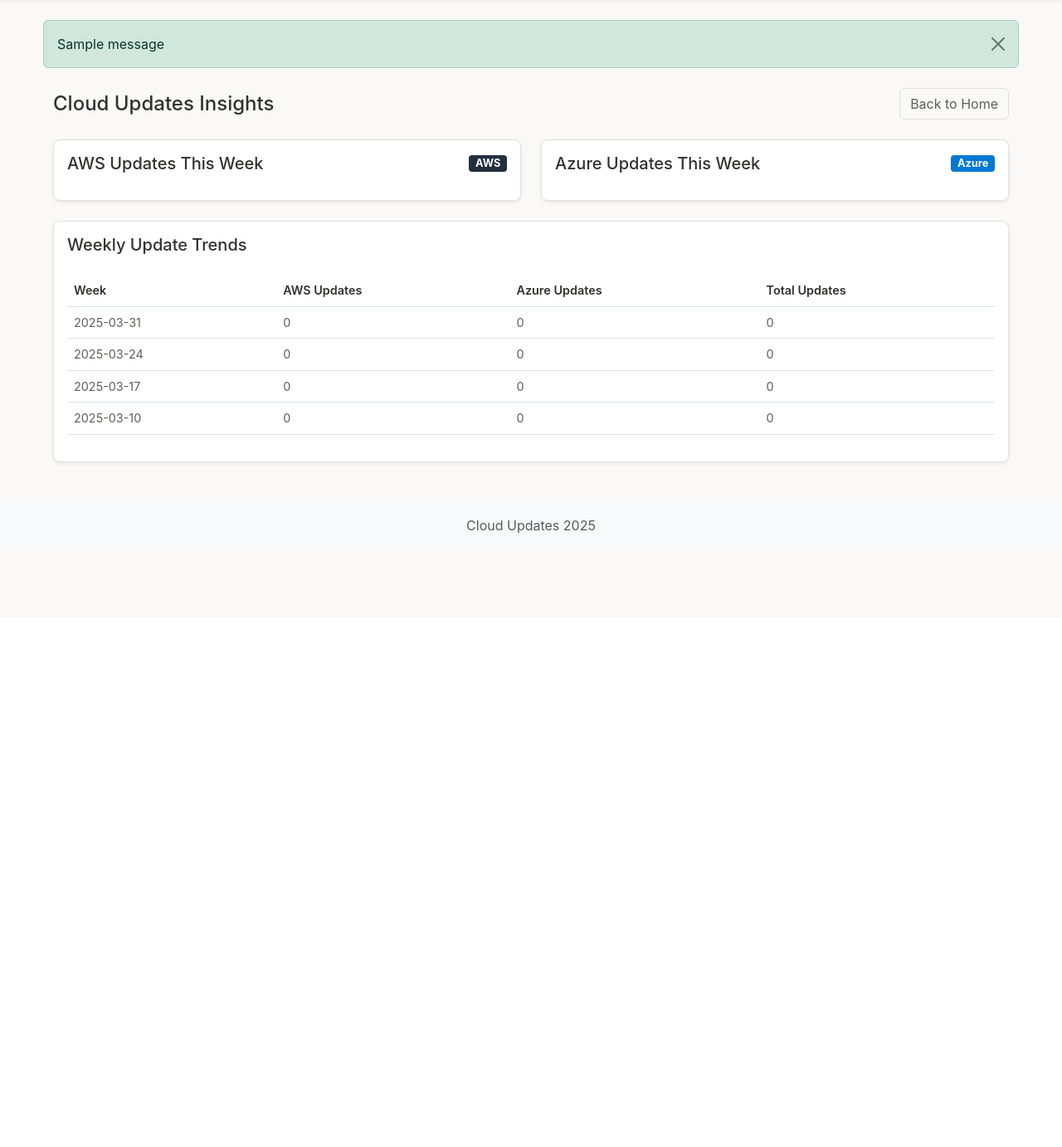
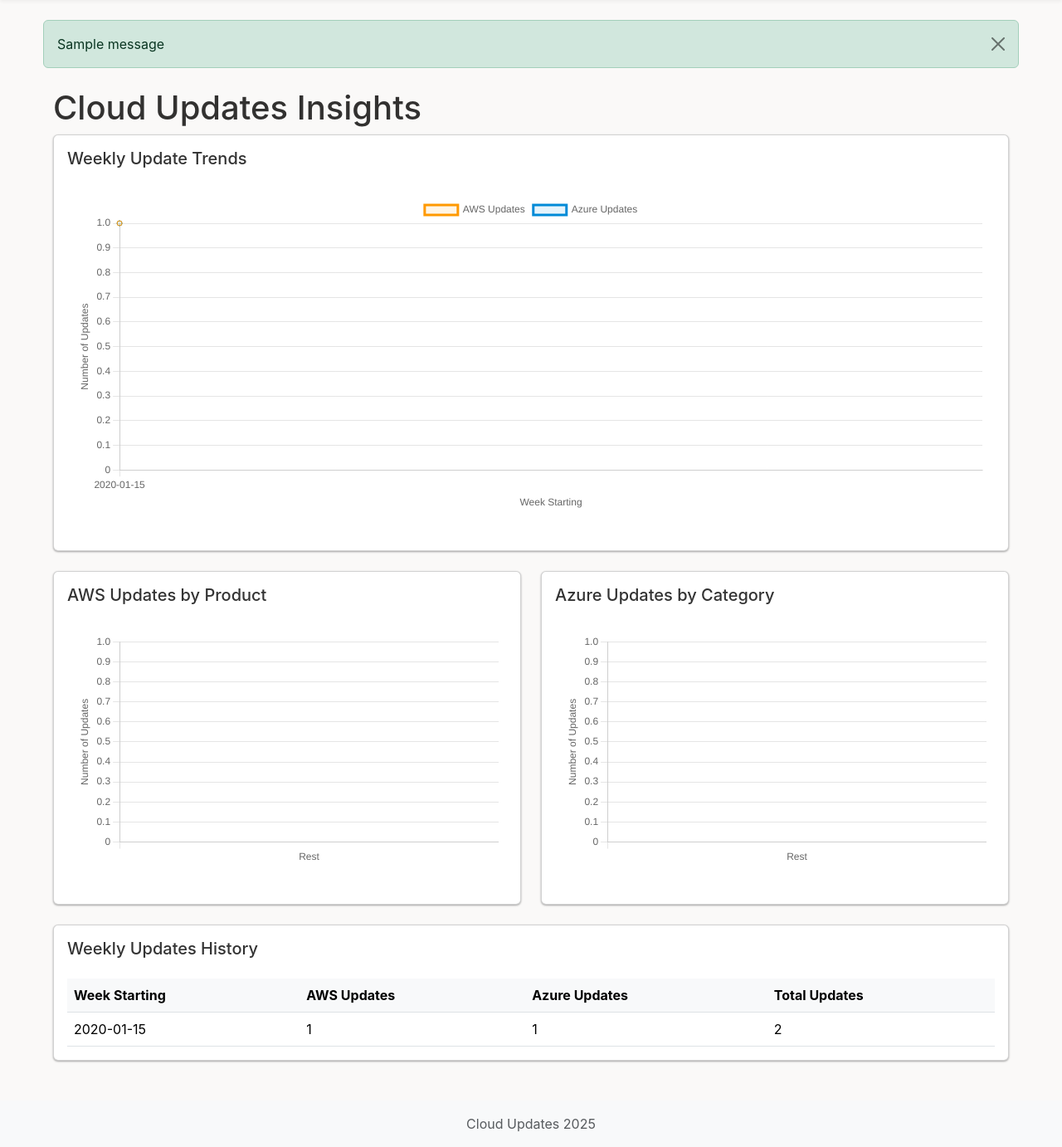
Before and after one commit to ashenai/cloud_updates, a Flask app: page /insights in a window 1280 px wide. Shown: the part 56-1438 px from the top of the page at 83% size. Before the commit the page ends 699 px from the top, so only its background shows below. Run offline with Flask 3, Linux system fonts and the light colour scheme; tables that the repository leaves empty hold one stand-in row (values such as "Sample post"); one stand-in notice (Sample message) is shown.

Commit message:
upgraded the Insights page

```diff
--- a/app/routes.py
+++ b/app/routes.py
@@ -145,59 +145,121 @@
 
     @app.route('/insights')
     def insights():
-        # Get the start of the current week
-        today = datetime.utcnow()
-        start_of_week = today - timedelta(days=today.weekday())
-        start_of_week = start_of_week.replace(hour=0, minute=0, second=0, microsecond=0)
+        # Get weekly insights ordered by week_start
+        insights = WeeklyInsight.query.order_by(WeeklyInsight.week_start.asc()).all()
 
-        # AWS Insights
-        aws_updates = Update.query.filter(
-            Update.provider == 'aws',
-            Update.published_date >= start_of_week
-        ).all()
+        # Prepare trend chart data
+        labels = []
+        aws_data = []
+        azure_data = []
 
-        aws_categories = {}
-        for update in aws_updates:
-            for category in update.categories:
-                aws_categories[category] = aws_categories.get(category, 0) + 1
+        for insight in insights:
+            # Format date as 'YYYY-MM-DD'
+            week_label = insight.week_start.strftime('%Y-%m-%d')
+            labels.append(week_label)
+            aws_data.append(insight.aws_updates)
+            azure_data.append(insight.azure_updates)
 
-        aws_total = len(aws_updates)
-        aws_insights = [
-            {
-                'category': category,
-                'count': count,
-                'percentage': (count / aws_total * 100) if aws_total > 0 else 0
-            }
-            for category, count in sorted(aws_categories.items(), key=lambda x: x[1], reverse=True)
-        ]
+        trend_chart_data = {
+            'labels': labels,
+            'datasets': [
+                {
+                    'label': 'AWS Updates',
+                    'data': aws_data,
+                    'borderColor': '#FF9900',  # AWS brand color
+                    'backgroundColor': 'rgba(255, 153, 0, 0.1)',
+                    'fill': True
+                },
+                {
+                    'label': 'Azure Updates',
+                    'data': azure_data,
+                    'borderColor': '#008AD7',  # Azure brand color
+                    'backgroundColor': 'rgba(0, 138, 215, 0.1)',
+                    'fill': True
+                }
+            ]
+        }
 
-        # Azure Insights
-        azure_updates = Update.query.filter(
-            Update.provider == 'azure',
-            Update.published_date >= start_of_week
-        ).all()
-
+        # Get Azure category distribution
+        azure_updates = Update.query.filter_by(provider='azure').all()
         azure_categories = {}
         for update in azure_updates:
             for category in update.categories:
                 azure_categories[category] = azure_categories.get(category, 0) + 1
 
-        azure_total = len(azure_updates)
-        azure_insights = [
-            {
-                'category': category,
-                'count': count,
-                'percentage': (count / azure_total * 100) if azure_total > 0 else 0
-            }
-            for category, count in sorted(azure_categories.items(), key=lambda x: x[1], reverse=True)
-        ]
+        # Sort categories by count and get top 5
+        sorted_azure_categories = sorted(azure_categories.items(), key=lambda x: x[1], reverse=True)
+        top_5_azure = sorted_azure_categories[:5]
+        rest_azure = sum(count for _, count in sorted_azure_categories[5:])
 
-        # Weekly Trends
-        weekly_trends = []
+        azure_chart_data = {
+            'labels': [cat[0] for cat in top_5_azure] + ['Rest'],
+            'datasets': [{
+                'label': 'Azure Updates by Category',
+                'data': [cat[1] for cat in top_5_azure] + [rest_azure],
+                'backgroundColor': [
+                    '#008AD7',  # Azure blue
+                    '#00A2ED',
+                    '#00B7FF',
+                    '#33C6FF',
+                    '#66D5FF',
+                    '#99E4FF'  # Lighter shade for 'Rest'
+                ]
+            }]
+        }
+
+        # Get AWS product distribution
+        aws_updates = Update.query.filter_by(provider='aws').all()
+        aws_products = {}
+        for update in aws_updates:
+            if update.product_name:
+                aws_products[update.product_name] = aws_products.get(update.product_name, 0) + 1
+
+        # Sort products by count and get top 5
+        sorted_aws_products = sorted(aws_products.items(), key=lambda x: x[1], reverse=True)
+        top_5_aws = sorted_aws_products[:5]
+        rest_aws = sum(count for _, count in sorted_aws_products[5:])
+
+        aws_chart_data = {
+            'labels': [prod[0] for prod in top_5_aws] + ['Rest'],
+            'datasets': [{
+                'label': 'AWS Updates by Product',
+                'data': [prod[1] for prod in top_5_aws] + [rest_aws],
+                'backgroundColor': [
+                    '#FF9900',  # AWS orange
+                    '#FFB13D',
+                    '#FFC266',
+                    '#FFD699',
+                    '#FFE4B3',
+                    '#FFF2D9'  # Lighter shade for 'Rest'
+                ]
+            }]
+        }
+
+        return render_template('insights.html',
+                             insights=insights,
+                             trend_chart_data=trend_chart_data,
+                             azure_chart_data=azure_chart_data,
+                             aws_chart_data=aws_chart_data)
+
+    @app.route('/admin')
+    def admin():
+        # Generate weekly insights
+        # Start from 4 weeks ago
+        today = datetime.utcnow()
+        start_of_current_week = today - timedelta(days=today.weekday())
+        start_of_current_week = start_of_current_week.replace(hour=0, minute=0, second=0, microsecond=0)
+
         for i in range(4):  # Last 4 weeks
-            week_start = start_of_week - timedelta(weeks=i)
+            week_start = start_of_current_week - timedelta(weeks=i)
             week_end = week_start + timedelta(days=7)
 
+            # Check if insight already exists for this week
+            existing_insight = WeeklyInsight.query.filter_by(week_start=week_start).first()
+            if existing_insight:
+                continue
+
+            # Count updates for this week
             aws_count = Update.query.filter(
                 Update.provider == 'aws',
                 Update.published_date >= week_start,
@@ -210,71 +272,42 @@
                 Update.published_date < week_end
             ).count()
 
-            weekly_trends.append({
-                'week_start': week_start,
-                'aws_count': aws_count,
-                'azure_count': azure_count
-            })
+            # Create new insight
+            insight = WeeklyInsight(
+                week_start=week_start,
+                week_end=week_end,
+                aws_updates=aws_count,
+                azure_updates=azure_count
+            )
+            db.session.add(insight)
 
-        return render_template('insights.html',
-                            aws_insights=aws_insights,
-                            azure_insights=azure_insights,
-                            weekly_trends=weekly_trends)
+        try:
+            db.session.commit()
+            flash('Weekly insights have been generated.', 'success')
+        except Exception as e:
+            db.session.rollback()
+            flash(f'Error generating insights: {str(e)}', 'error')
 
-    @app.route('/admin')
-    def admin():
+        # Get stats for display
         aws_count = Update.query.filter_by(provider='aws').count()
         azure_count = Update.query.filter_by(provider='azure').count()
         latest_update = Update.query.order_by(Update.created_at.desc()).first()
         last_refresh = latest_update.created_at if latest_update else None
         return render_template('admin.html', aws_count=aws_count, azure_count=azure_count, last_refresh=last_refresh)
 
-    @app.route('/admin/refresh', methods=['GET', 'POST'])
+    @app.route('/admin/refresh', methods=['POST'])
     def admin_refresh():
+        # Create scrapers
+        aws_scraper = AWSScraper()
+        azure_scraper = AzureScraper()
+
         try:
-            # AWS Updates
-            aws_scraper = AWSScraper()
-            aws_updates = aws_scraper.scrape()
-            for update in aws_updates:
-                # Check if update already exists
-                existing_update = Update.query.filter_by(
-                    provider='aws',
-                    title=update['title'],
-                    published_date=update['published_date']
-                ).first()
-
-                if not existing_update:
-                    new_update = Update(
-                        provider=update['provider'],
-                        title=update['title'],
-                        description=update['description'],
-                        url=update['url'],
-                        published_date=update['published_date'],
-                        categories=update['categories'],
-                        product_name=update['product_name'],
-                        update_types=update['update_types']
-                    )
-                    db.session.add(new_update)
-
-            # Azure Updates
-            azure_scraper = AzureScraper()
-            azure_updates = azure_scraper.scrape()
-            for update in azure_updates:
-                # Check if update already exists
-                existing_update = Update.query.filter_by(
-                    provider='azure',
-                    title=update.title,
-                    published_date=update.published_date
-                ).first()
-
-                if not existing_update:
-                    db.session.add(update)
-
-            db.session.commit()
-            flash('Successfully refreshed updates!', 'success')
+            # Fetch updates
+            aws_scraper.fetch_updates()
+            azure_scraper.fetch_updates()
+            flash('Successfully fetched new updates.', 'success')
         except Exception as e:
-            db.session.rollback()
-            flash(f'Error saving update: {str(e)}', 'error')
+            flash(f'Error fetching updates: {str(e)}', 'error')
 
         return redirect(url_for('admin'))
 
--- a/app/templates/insights.html
+++ b/app/templates/insights.html
@@ -1,87 +1,67 @@
 {% extends "base.html" %}
-
-{% block title %}Cloud Updates Insights{% endblock %}
 
 {% block content %}
 <div class="container mt-4">
-    <div class="d-flex justify-content-between align-items-center mb-4">
-        <h1 class="mb-0" style="font-size: 1.5em; color: #323130;">Cloud Updates Insights</h1>
-        <a href="{{ url_for('index') }}" class="btn btn-outline-secondary">Back to Home</a>
+    <h1>Cloud Updates Insights</h1>
+
+    <!-- Trend Chart -->
+    <div class="card mb-4">
+        <div class="card-body">
+            <h5 class="card-title">Weekly Update Trends</h5>
+            <div class="chart-container" style="position: relative; height: 400px;">
+                <canvas id="trendChart"></canvas>
+            </div>
+        </div>
     </div>
 
-    <div class="row g-4">
-        <!-- AWS Weekly Summary -->
+    <!-- Distribution Charts -->
+    <div class="row g-4 mb-4">
+        <!-- AWS Product Distribution -->
         <div class="col-md-6">
-            <div class="card shadow-sm h-100">
+            <div class="card h-100">
                 <div class="card-body">
-                    <div class="d-flex justify-content-between align-items-center mb-3">
-                        <h2 class="h5 mb-0">AWS Updates This Week</h2>
-                        <span class="badge provider-badge aws-badge">AWS</span>
-                    </div>
-                    <div class="list-group list-group-flush">
-                        {% for insight in aws_insights %}
-                        <div class="list-group-item border-0 px-0">
-                            <div class="d-flex justify-content-between align-items-start">
-                                <div>
-                                    <h6 class="mb-1">{{ insight.category }}</h6>
-                                    <small class="text-muted">{{ insight.count }} updates</small>
-                                </div>
-                                <span class="badge bg-light text-dark">{{ "%.1f"|format(insight.percentage) }}%</span>
-                            </div>
-                        </div>
-                        {% endfor %}
+                    <h5 class="card-title">AWS Updates by Product</h5>
+                    <div class="chart-container" style="position: relative; height: 300px;">
+                        <canvas id="awsChart"></canvas>
                     </div>
                 </div>
             </div>
         </div>
 
-        <!-- Azure Weekly Summary -->
+        <!-- Azure Category Distribution -->
         <div class="col-md-6">
-            <div class="card shadow-sm h-100">
+            <div class="card h-100">
                 <div class="card-body">
-                    <div class="d-flex justify-content-between align-items-center mb-3">
-                        <h2 class="h5 mb-0">Azure Updates This Week</h2>
-                        <span class="badge provider-badge azure-badge">Azure</span>
+                    <h5 class="card-title">Azure Updates by Category</h5>
+                    <div class="chart-container" style="position: relative; height: 300px;">
+                        <canvas id="azureChart"></canvas>
                     </div>
-                    <div class="list-group list-group-flush">
-                        {% for insight in azure_insights %}
-                        <div class="list-group-item border-0 px-0">
-                            <div class="d-flex justify-content-between align-items-start">
-                                <div>
-                                    <h6 class="mb-1">{{ insight.category }}</h6>
-                                    <small class="text-muted">{{ insight.count }} updates</small>
-                                </div>
-                                <span class="badge bg-light text-dark">{{ "%.1f"|format(insight.percentage) }}%</span>
-                            </div>
-                        </div>
-                        {% endfor %}
                 </div>
             </div>
         </div>
     </div>
 
-        <!-- Weekly Trends -->
-        <div class="col-12">
-            <div class="card shadow-sm">
+    <!-- Weekly Insights Table -->
+    <div class="card">
         <div class="card-body">
-                    <h2 class="h5 mb-4">Weekly Update Trends</h2>
+            <h5 class="card-title">Weekly Updates History</h5>
             <div class="table-responsive">
                 <table class="table table-hover">
                     <thead>
                         <tr>
-                                    <th>Week</th>
+                            <th>Week Starting</th>
                             <th>AWS Updates</th>
                             <th>Azure Updates</th>
                             <th>Total Updates</th>
                         </tr>
                     </thead>
                     <tbody>
-                                {% for trend in weekly_trends %}
+                        {% for insight in insights %}
                         <tr>
-                                    <td>{{ trend.week_start.strftime('%Y-%m-%d') }}</td>
-                                    <td>{{ trend.aws_count }}</td>
-                                    <td>{{ trend.azure_count }}</td>
-                                    <td>{{ trend.aws_count + trend.azure_count }}</td>
+                            <td>{{ insight.week_start.strftime('%Y-%m-%d') }}</td>
+                            <td>{{ insight.aws_updates }}</td>
+                            <td>{{ insight.azure_updates }}</td>
+                            <td>{{ insight.aws_updates + insight.azure_updates }}</td>
                         </tr>
                         {% endfor %}
                     </tbody>
@@ -90,30 +70,143 @@
         </div>
     </div>
 </div>
-    </div>
-</div>
+{% endblock %}
 
+{% block scripts %}
+{{ super() }}
+<script src="https://cdn.jsdelivr.net/npm/chart.js"></script>
+<script>
+document.addEventListener('DOMContentLoaded', function() {
+    // Weekly Trend Chart
+    const trendCtx = document.getElementById('trendChart').getContext('2d');
+    new Chart(trendCtx, {
+        type: 'line',
+        data: {{ trend_chart_data|tojson }},
+        options: {
+            responsive: true,
+            maintainAspectRatio: false,
+            interaction: {
+                intersect: false,
+                mode: 'index'
+            },
+            plugins: {
+                title: {
+                    display: false
+                },
+                tooltip: {
+                    position: 'nearest'
+                }
+            },
+            scales: {
+                x: {
+                    display: true,
+                    title: {
+                        display: true,
+                        text: 'Week Starting'
+                    }
+                },
+                y: {
+                    display: true,
+                    title: {
+                        display: true,
+                        text: 'Number of Updates'
+                    },
+                    suggestedMin: 0,
+                    beginAtZero: true
+                }
+            }
+        }
+    });
+
+    // AWS Product Distribution Chart
+    const awsCtx = document.getElementById('awsChart').getContext('2d');
+    new Chart(awsCtx, {
+        type: 'bar',
+        data: {{ aws_chart_data|tojson }},
+        options: {
+            responsive: true,
+            maintainAspectRatio: false,
+            plugins: {
+                legend: {
+                    display: false
+                },
+                tooltip: {
+                    callbacks: {
+                        label: function(context) {
+                            return `${context.parsed.y} updates`;
+                        }
+                    }
+                }
+            },
+            scales: {
+                y: {
+                    beginAtZero: true,
+                    title: {
+                        display: true,
+                        text: 'Number of Updates'
+                    }
+                }
+            }
+        }
+    });
+
+    // Azure Category Distribution Chart
+    const azureCtx = document.getElementById('azureChart').getContext('2d');
+    new Chart(azureCtx, {
+        type: 'bar',
+        data: {{ azure_chart_data|tojson }},
+        options: {
+            responsive: true,
+            maintainAspectRatio: false,
+            plugins: {
+                legend: {
+                    display: false
+                },
+                tooltip: {
+                    callbacks: {
+                        label: function(context) {
+                            return `${context.parsed.y} updates`;
+                        }
+                    }
+                }
+            },
+            scales: {
+                y: {
+                    beginAtZero: true,
+                    title: {
+                        display: true,
+                        text: 'Number of Updates'
+                    }
+                }
+            }
+        }
+    });
+});
+</script>
 <style>
+.chart-container {
+    margin: 20px 0;
+    padding: 10px;
+    background-color: white;
+    border-radius: 4px;
+}
+
+.table {
+    margin-bottom: 0;
+}
+
+.table th {
+    background-color: #f8f9fa;
+}
+
 .card {
-    border: 1px solid #e0e0e0;
-    border-radius: 8px;
+    box-shadow: 0 1px 3px rgba(0,0,0,0.12), 0 1px 2px rgba(0,0,0,0.24);
 }
-.h5 {
-    color: #323130;
-}
-.list-group-item h6 {
-    color: #323130;
-    font-size: 0.9rem;
-}
-.table {
-    font-size: 0.9rem;
-}
-.table th {
-    font-weight: 600;
-    color: #323130;
-}
-.table td {
-    color: #605E5C;
+
+.card-title {
+    color: #333;
+    font-weight: 500;
+    margin-bottom: 1.5rem;
 }
 </style>
 {% endblock %}
```
Also changed, not shown: app/templates/admin.html (+69 -50 lines). Lines whose indentation alone changed are shown as unchanged.
